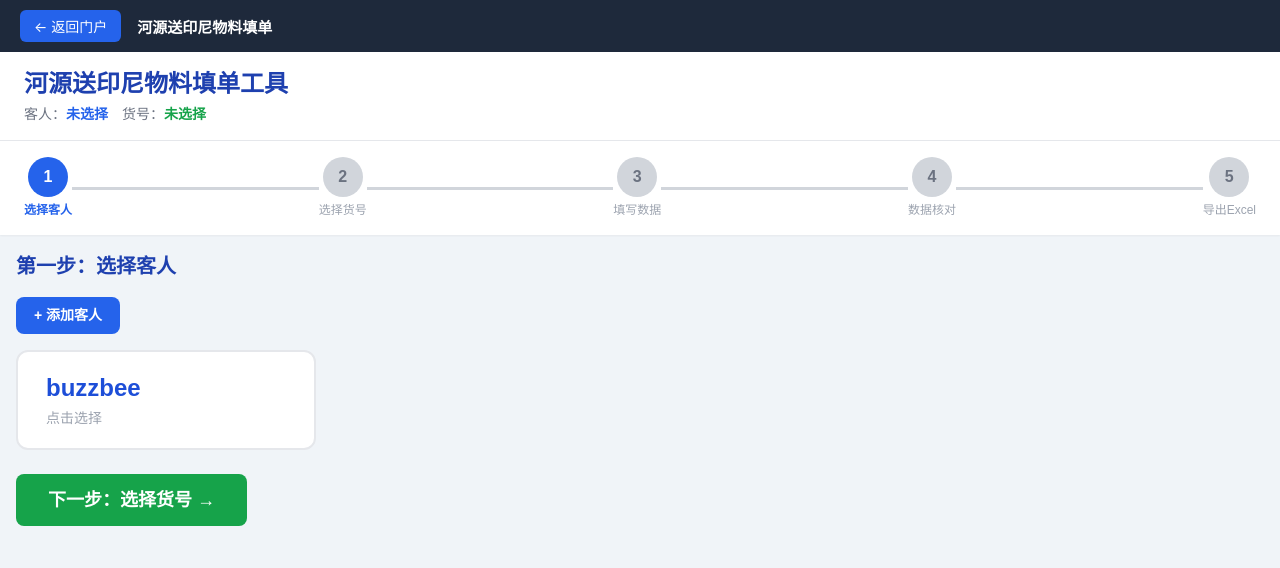
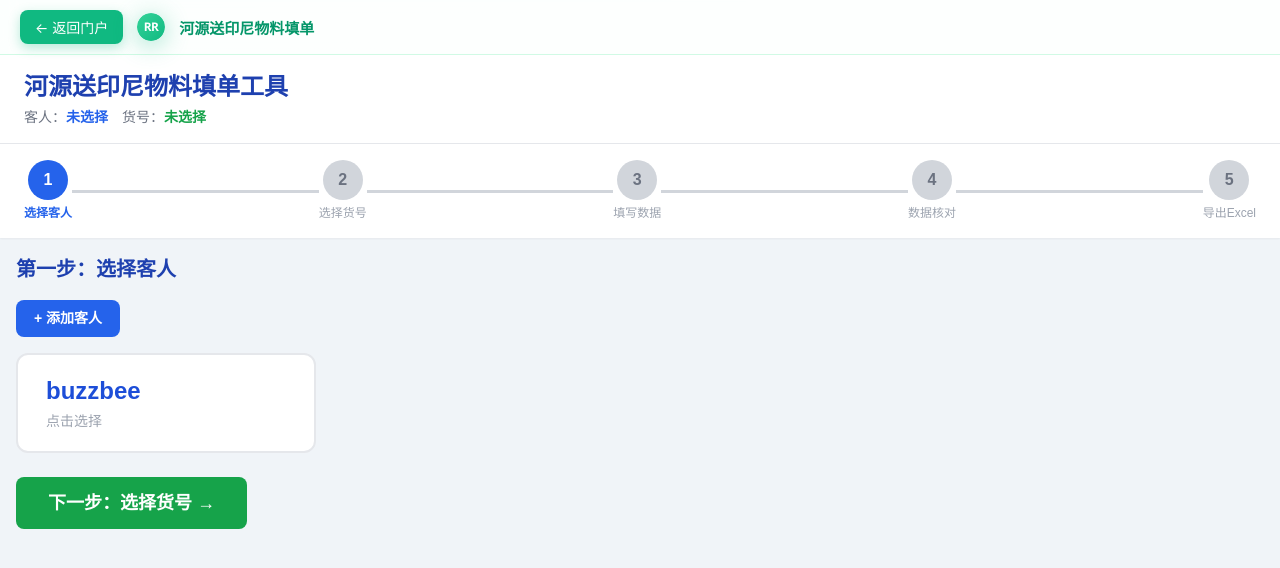
Before and after one commit to 13829313399-a11y/RR-HY, a Vue app: page /heyuan-material in a window 1280 px wide. Shown: the top 568 px of the page. Built offline with nearby package versions, Linux system fonts and the light colour scheme.

Commit message:
工具壳顶栏换品牌绿+返回按钮动效

```diff
--- a/src/views/tools/HeyuanMaterial.vue
+++ b/src/views/tools/HeyuanMaterial.vue
@@ -1,5 +1,6 @@
 <script setup>
 import { useRouter } from 'vue-router'
+import BrandLogo from '../../components/BrandLogo.vue'
 
 const router = useRouter()
 
@@ -11,6 +12,7 @@ const toolUrl = import.meta.env.BASE_URL + 'tools/heyuan-material/index.html'
   <div class="tool-page">
     <header class="tool-bar">
       <button class="back-btn" @click="router.push('/')">← 返回门户</button>
+      <BrandLogo :size="28" />
       <span class="tool-name">河源送印尼物料填单</span>
     </header>
     <iframe :src="toolUrl" class="tool-frame" title="河源送印尼物料填单"></iframe>
@@ -26,31 +28,47 @@ const toolUrl = import.meta.env.BASE_URL + 'tools/heyuan-material/index.html'
 .tool-bar {
   display: flex;
   align-items: center;
-  gap: 16px;
+  gap: 14px;
   padding: 10px 20px;
-  background: #1e293b;
-  color: #fff;
+  background: rgba(255, 255, 255, 0.85);
+  backdrop-filter: blur(8px);
+  border-bottom: 1px solid var(--brand-border);
+  color: var(--ink);
   flex-shrink: 0;
 }
 .back-btn {
-  background: #2563eb;
+  background: var(--brand);
   color: #fff;
   border: none;
-  padding: 6px 14px;
-  border-radius: 6px;
+  padding: 7px 15px;
+  border-radius: 8px;
   cursor: pointer;
   font-size: 14px;
+  box-shadow: 0 4px 12px rgba(16, 185, 129, 0.3);
+  transition: transform 0.15s, box-shadow 0.2s, background 0.2s;
 }
 .back-btn:hover {
-  background: #1d4ed8;
+  background: var(--brand-deep);
+  transform: translateY(-2px);
+  box-shadow: 0 8px 18px rgba(16, 185, 129, 0.42);
+}
+.back-btn:active {
+  transform: translateY(0);
 }
 .tool-name {
   font-size: 15px;
-  font-weight: 600;
+  font-weight: 700;
+  color: var(--brand-deep);
 }
 .tool-frame {
   flex: 1;
   width: 100%;
   border: none;
 }
+@media (prefers-reduced-motion: reduce) {
+  .back-btn {
+    transition: background 0.2s;
+    transform: none !important;
+  }
+}
 </style>
```
